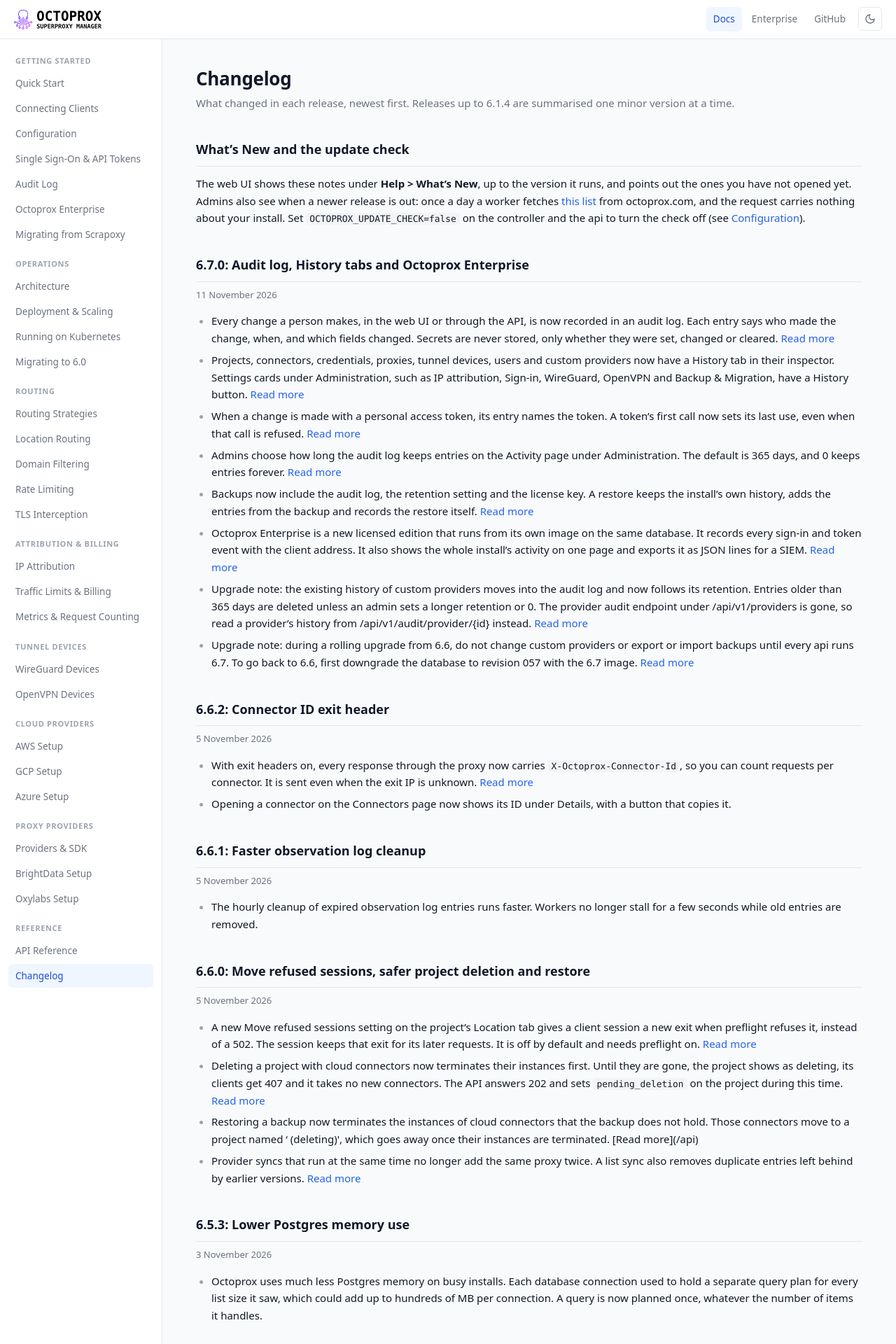
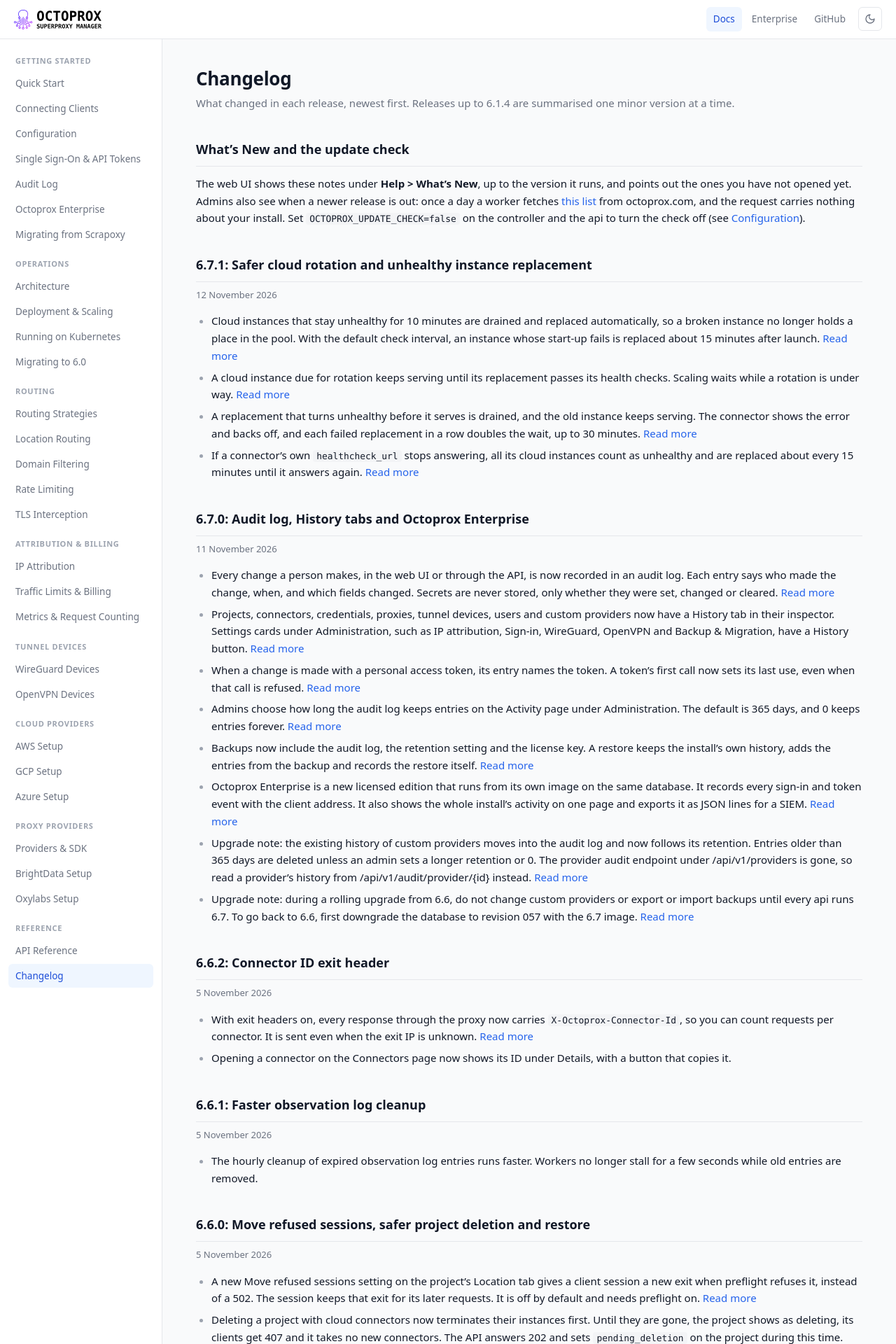
Before and after one commit to octoprox/octoprox, a Jekyll site: the page built from docs/changelog.md, in a window 1280 px wide. Shown: the top 1920 px of the page at 70% size. Built offline with Jekyll 4.4.1, drawn with Linux system fonts in a browser that asks for light colours.

Commit message:
Bump version to 6.7.1

```diff
--- a/docs/_data/releases.yml
+++ b/docs/_data/releases.yml
@@ -9,6 +9,19 @@
 #   title    a few words naming the main themes
 #   changes  what changed, for the people who use Octoprox; `docs` is a page
 #            on octoprox.com that explains it, such as connecting#exit-headers
+
+- version: 6.7.1
+  date: 2026-11-12
+  title: Safer cloud rotation and unhealthy instance replacement
+  changes:
+    - text: "Cloud instances that stay unhealthy for 10 minutes are drained and replaced automatically, so a broken instance no longer holds a place in the pool. With the default check interval, an instance whose start-up fails is replaced about 15 minutes after launch."
+      docs: architecture#cloud-scaling
+    - text: "A cloud instance due for rotation keeps serving until its replacement passes its health checks. Scaling waits while a rotation is under way."
+      docs: architecture#cloud-scaling
+    - text: "A replacement that turns unhealthy before it serves is drained, and the old instance keeps serving. The connector shows the error and backs off, and each failed replacement in a row doubles the wait, up to 30 minutes."
+      docs: architecture#cloud-scaling
+    - text: "If a connector's own `healthcheck_url` stops answering, all its cloud instances count as unhealthy and are replaced about every 15 minutes until it answers again."
+      docs: architecture#cloud-scaling
 
 - version: 6.7.0
   date: 2026-11-11
--- a/pyproject.toml
+++ b/pyproject.toml
@@ -1,6 +1,6 @@
 [project]
 name = "octoprox"
-version = "6.7.0"
+version = "6.7.1"
 description = "A dynamic and flexible proxy manager"
 readme = "README.md"
 requires-python = ">=3.12"
```
